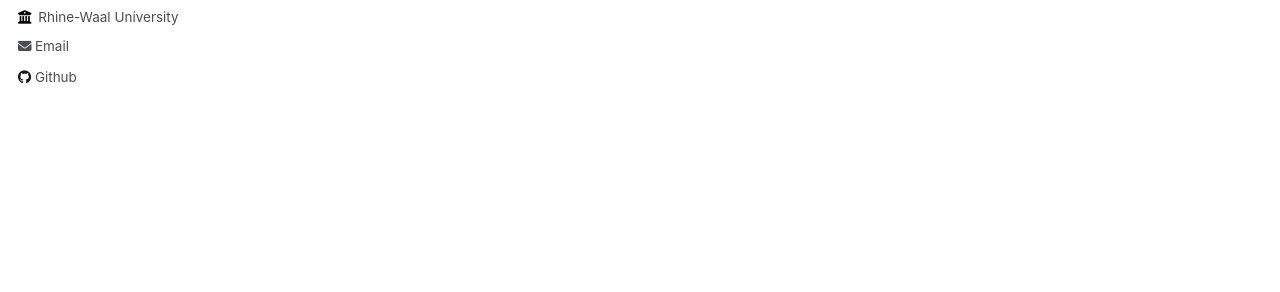
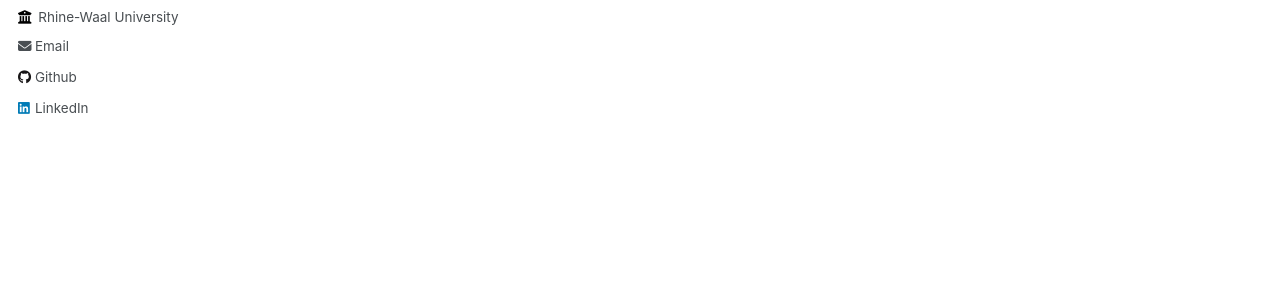
Before and after one commit to cloudresiliencelab/cloudresiliencelab.github.io, a Jekyll site: the page built from _pages/about.md, in a window 1280 px wide. Shown: the part 408-700 px from the top of the page. Built offline with Jekyll 4.4.1, drawn with Linux system fonts in a browser that asks for light colours.

Commit message:
Update _config.yml

```diff
--- a/_config.yml
+++ b/_config.yml
@@ -56,7 +56,7 @@ author:
   keybase          : # Username
   instagram        : # Username
   lastfm           : # Username
-  linkedin         : # "company/cloud-resilience-lab"
+  linkedin         : "company/cloud-resilience-lab"
   mastodon         : # URL
   medium           : # URL
   pinterest        : # Username
```
